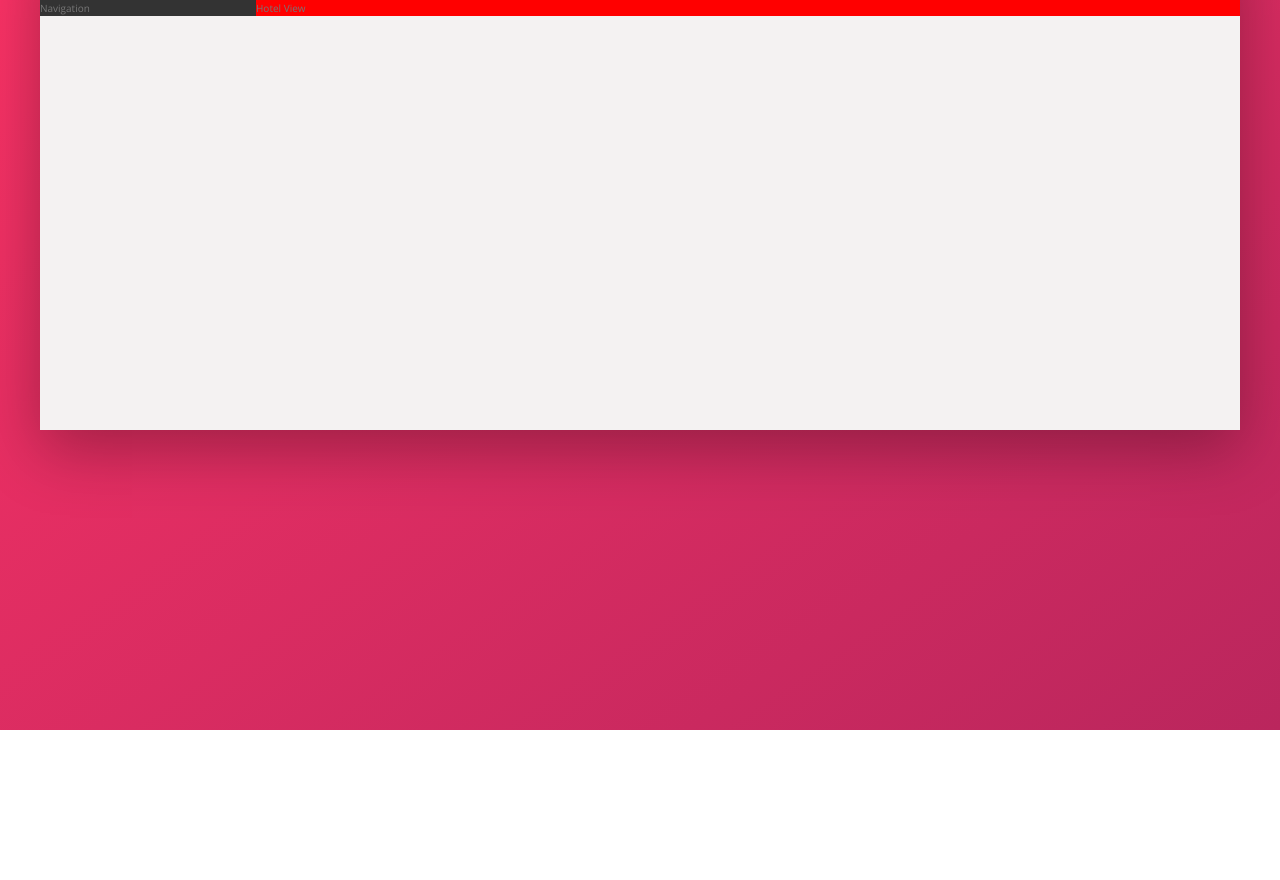
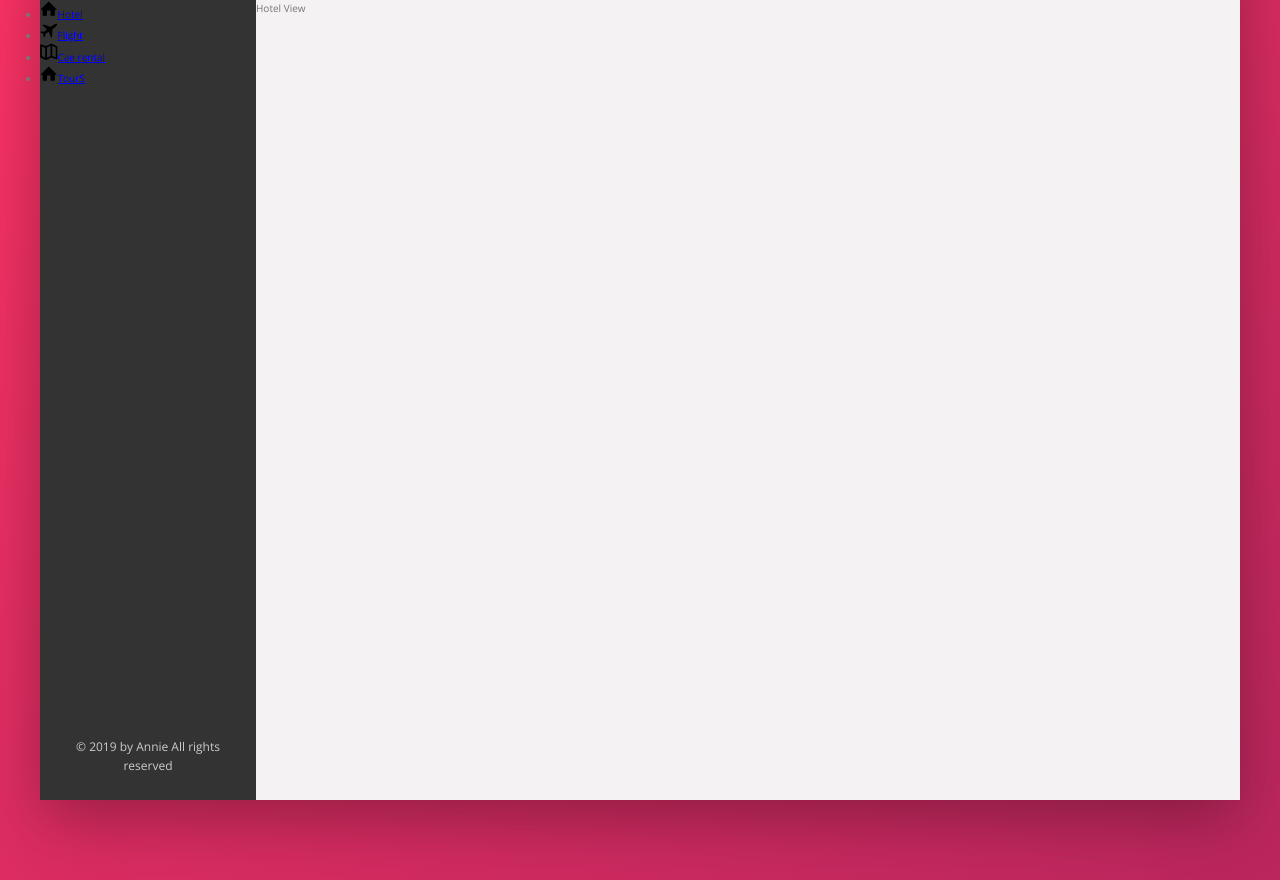
Before and after one commit to AnnieManu/Booking-app, a website: page index.html in a window 1280 px wide. Shown: the part 150-1030 px from the top of the page. Before the commit the page ends 880 px from the top, so only its background shows below. Drawn offline with nearby package versions, Linux system fonts and the light colour scheme.

Commit message:
sidebar changes

```diff
--- a/index.html
+++ b/index.html
@@ -43,7 +43,43 @@
    </header>
           <div class="content">
               <nav class="sidebar">
-                  Navigation
+                  <ul class="side-nav">
+                    <li class="side-nav">
+                      <a href="#" class="side-nav-link">
+                        <svg class="sideNav-icon">
+                          <use xlink:href="img/sprite.svg#icon-home"></use>
+                          <span>Hotel</span>
+                        </svg>
+                      </a>
+                    </li>
+                    <li class="side-nav">
+                      <a href="#" class="side-nav-link">
+                        <svg class="side-nav-icon">
+                          <use xlink:href="img/sprite.svg#icon-aircraft"></use>
+                          <span>Flight</span>
+                        </svg>
+                      </a>
+                    </li>
+                    <li class="side-nav">
+                      <a href="#" class="side-nav-link">
+                        <svg class="side-nav-icon-key">
+                          <use xlink:href="img/sprite.svg#icon-map"></use>
+                          <span>Cae rental</span>
+                        </svg>
+                      </a>
+                    </li>
+                    <li class="side-nav">
+                      <a href="#" class="side-nav-link">
+                        <svg class="side-nav-icon">
+                          <use xlink:href="img/sprite.svg#icon-home"></use>
+                          <span>TourS</span>
+                        </svg>
+                      </a>
+
+                  </ul> </li>
+                    <div class="legal">
+                      &COPY; 2019 by Annie All rights reserved
+                    </div>
               </nav>
               <main class="hotel-view">
                 Hotel View
--- a/package.json
+++ b/package.json
@@ -20,6 +20,6 @@
     "concat": "^1.0.3",
     "node-sass": "^4.5.3",
     "npm-run-all": "^4.1.1",
-    "postcss-cli": "^4.1.1"
+    "postcss-cli": "^6.1.2"
   }
 }
--- a/sass/_components.scss
+++ b/sass/_components.scss
@@ -115,3 +115,30 @@
     width: 3.75rem!important;
 
 }
+//side navigator
+
+.side-nav{
+    &__item{
+
+    }
+    &__link{
+
+    }
+    &__icon{
+     width:1.75rem;
+     height: 1.75rem;
+    }
+}
+svg{
+    width:1.75rem;
+    height:1.75rem;
+}
+
+////////legal text
+
+.legal{
+    font-size:1.2rem;
+    text-align: center;
+    padding:2.5rem;
+    color:var(--color-grey-light-4);
+}
--- a/sass/_layout.scss
+++ b/sass/_layout.scss
@@ -22,18 +22,20 @@
 
 }
 .hotel-view{
-  background-color:red;
+  height: 80rem;
   flex:1; /*will occupy the rest 100% space over all the available space it has*/
 
 }
 .sidebar{
  background:var(--color-grey-dark-1);
  flex: 0 0 18%;
+ display: flex;
+ flex-direction: column;
+ justify-content: space-between;
 
 }
 .form{
   display:flex;
-  background:orange;
   flex:0 0 45%;
   justify-content:center;
   transform: all .3;
```
Also changed, not shown: css/style.css.
